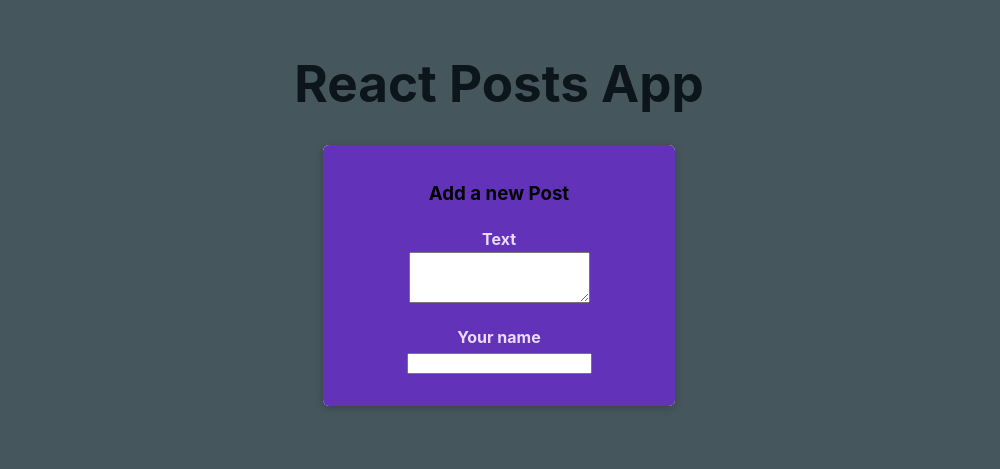
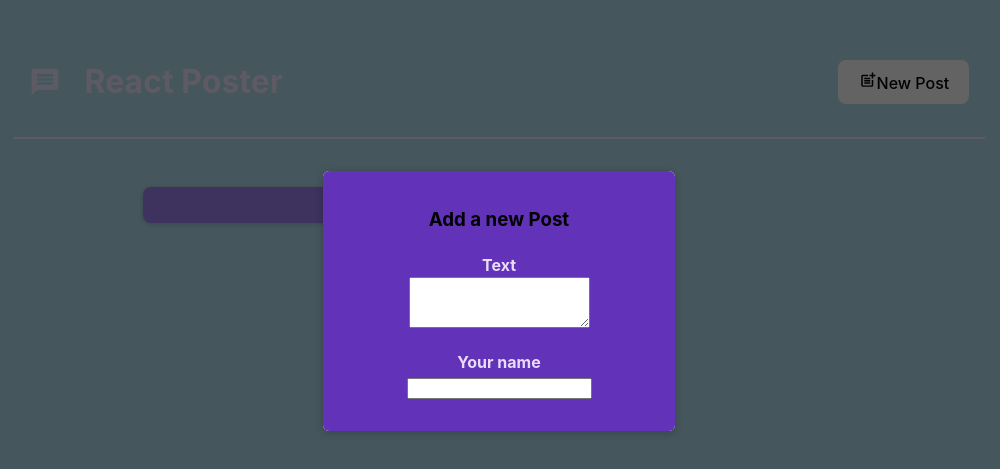
Before and after one commit to IndriesAndrei/react-posts-app, a React (Vite) app: page / in a window 1280 px wide. Shown: the part 275-744 px from the top of the page, without its empty margins (141-1141 px from the left). Built offline with nearby package versions, Linux system fonts and the light colour scheme.

Commit message:
Add header and code changes

```diff
--- a/package.json
+++ b/package.json
@@ -11,7 +11,8 @@
   },
   "dependencies": {
     "react": "^18.2.0",
-    "react-dom": "^18.2.0"
+    "react-dom": "^18.2.0",
+    "react-icons": "^4.9.0"
   },
   "devDependencies": {
     "@types/react": "^18.0.37",
--- a/src/App.css
+++ b/src/App.css
@@ -3,7 +3,7 @@
 }
 
 #root {
-  max-width: 1280px;
+  width: 100%;
   margin: 0 auto;
   padding: 2rem;
   text-align: center;
--- a/src/App.tsx
+++ b/src/App.tsx
@@ -1,12 +1,29 @@
 import './App.css'
-import PostsLists from './components/PostsList'
+import PostsLists from './components/PostsList';
+import MainHeader from './components/MainHeader';
+import { useState } from 'react';
 
 function App() {
+  const [modalIsVisible, setModalIsVisible] = useState(true);
+
+  const showModalHandler = () => {
+    setModalIsVisible(true);
+  }
+
+  const hideModalHandler = () => {
+    setModalIsVisible(false);
+  }
+
   return (
-    <div className='react-posts-app'>
-     <h1>React Posts App</h1>
-     <PostsLists />
-    </div>
+    <>
+      <MainHeader onCreatePost={showModalHandler} />
+      <main className='react-posts-app'>
+        <PostsLists
+          isPosting={modalIsVisible}
+          onStopPosting={hideModalHandler}
+        />
+      </main>
+    </>
   )
 }
 
--- /dev/null
+++ b/src/components/MainHeader.module.css
@@ -0,0 +1,21 @@
+.header {
+    margin: 2rem 10%;
+    padding: 1rem;
+    text-align: center;
+    display: flex;
+    justify-content: space-between;
+    align-items: center;
+    border-bottom: 2px solid #ece1fa;
+}
+
+.logo {
+    font-size: 2rem;
+    display: flex;
+    gap: 1.5rem;
+    align-items: center;
+    color: #ece1fa;
+}
+
+.button {
+    display: inline-block;
+}
--- /dev/null
+++ b/src/components/MainHeader.tsx
@@ -0,0 +1,21 @@
+import { MdPostAdd, MdMessage} from 'react-icons/md';
+import classes from './MainHeader.module.css';
+
+const MainHeader = ({onCreatePost}: {onCreatePost: any}) => {
+    return (
+        <header className={classes.header}>
+            <h1 className={classes.logo}>
+                <MdMessage />
+                React Poster
+            </h1>
+            <p>
+                <button className={classes.button} onClick={onCreatePost}>
+                    <MdPostAdd size={18} />
+                    New Post
+                </button>
+            </p>
+        </header>
+    )
+}
+
+export default MainHeader;
--- a/src/components/PostsList.tsx
+++ b/src/components/PostsList.tsx
@@ -5,10 +5,10 @@
 import { useState } from "react";
 import Modal from "./Modal";
 
-const PostsLists = () => {
+const PostsLists = ({isPosting, onStopPosting}: {isPosting: any, onStopPosting: any}) => {
     const [text, setText] = useState('');
     const [author, setAuthor] = useState('');
-    const [modalIsVisible, setModalIsVisible] = useState(true);
+
 
     const textChangeHandler = (e: any) => {
         setText(e.target.value);
@@ -18,18 +18,16 @@
         setAuthor(e.target.value);
     }
 
-    const hideModalHandler = () => {
-        setModalIsVisible(false);
-    }
-
     return (
         <>
-            {modalIsVisible ? <Modal onClose={hideModalHandler}>
-                <NewPost
-                    onTextChange={textChangeHandler}
-                    onAuthorChange={authorChangeHandler}
-                />
-            </Modal> : null}
+            {isPosting && (
+                <Modal onClose={onStopPosting}>
+                    <NewPost
+                        onTextChange={textChangeHandler}
+                        onAuthorChange={authorChangeHandler}
+                    />
+                </Modal>
+            )}
 
             <ul className={classes.posts}>
                 <Post author={author} body={text} />
```
Also changed, not shown: 1 other file (tests, documents, lock files or other folders).
